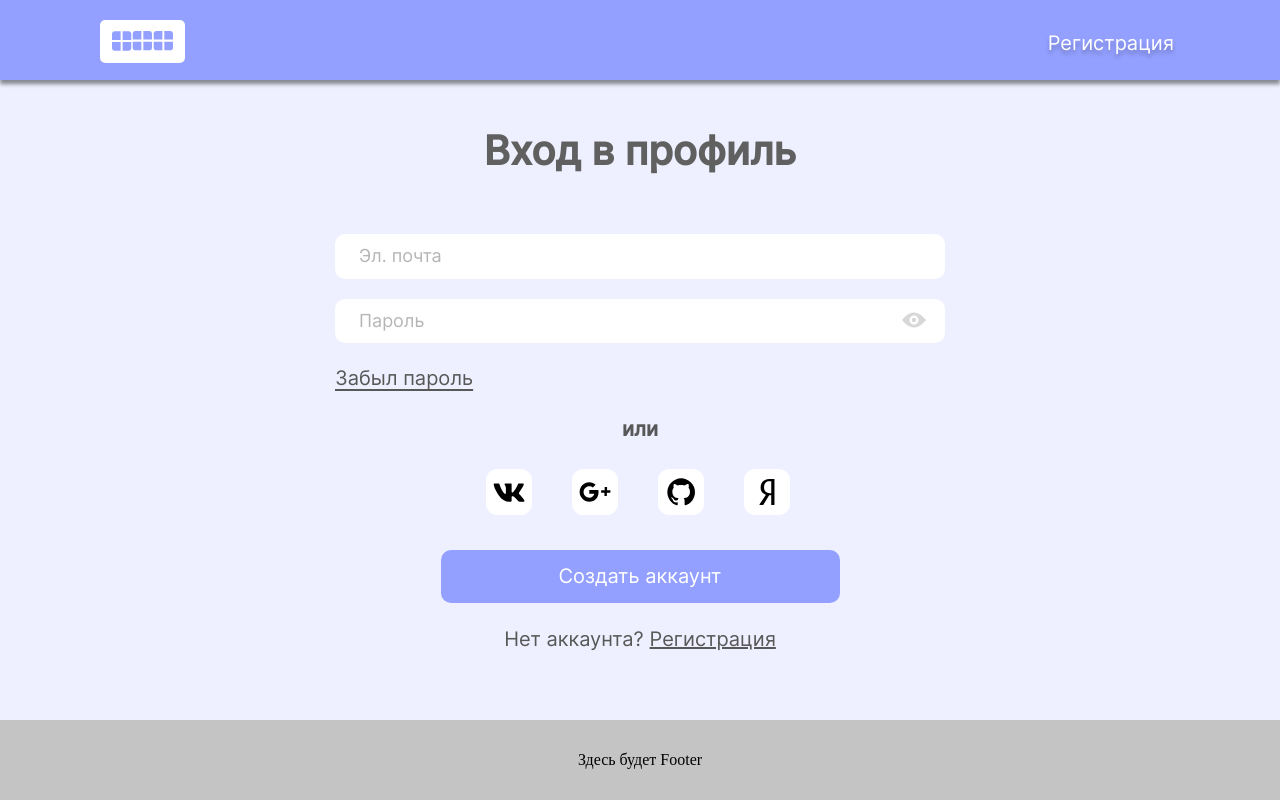
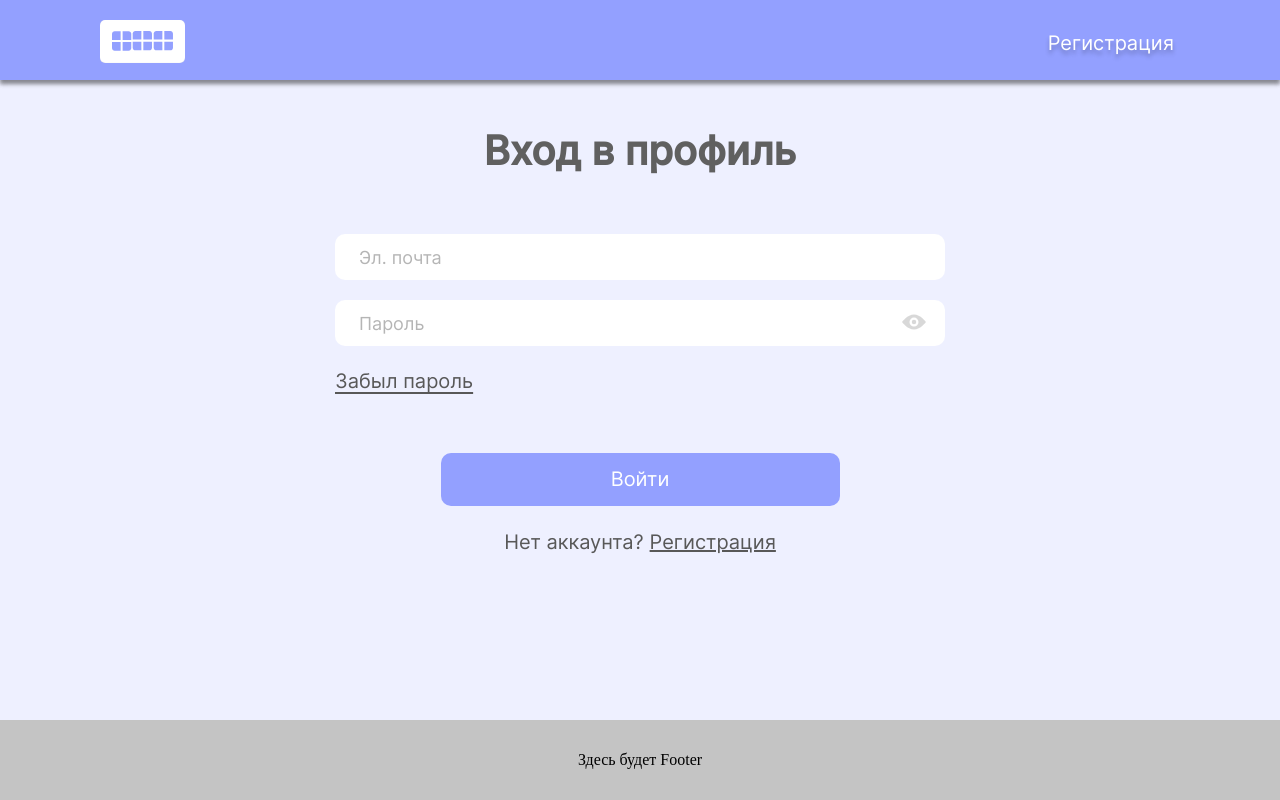
Before and after one commit to tutanhamon667/contract, a React (Create React App) app in the folder frontend/: page /signin in a window 1280 px wide. Built offline with nearby package versions, Linux system fonts and the light colour scheme.

Commit message:
корректировать вёрстку для LoginForm

```diff
--- a/frontend/src/components/Forms/LoginForm/LoginForm.css
+++ b/frontend/src/components/Forms/LoginForm/LoginForm.css
@@ -22,7 +22,7 @@
   font-weight: 400;
   text-decoration-line: underline;
   text-underline-offset: 4px;
-  margin-top: 24px;
+  margin: 24px 0 60px;
   transition: all 0.2s ease-in-out;
 }
 .login__forgotLink:hover{
--- a/frontend/src/components/Forms/LoginForm/LoginForm.jsx
+++ b/frontend/src/components/Forms/LoginForm/LoginForm.jsx
@@ -26,6 +26,7 @@ const LoginForm = () => {
             autocomplete="email"
             marginTop={20}
             width={610}
+            height={46}
           />
           <InputAuth
             placeholder="Пароль"
@@ -33,14 +34,15 @@ const LoginForm = () => {
             autocomplete="current-password"
             marginTop={20}
             width={610}
+            height={46}
             pass={togglePasswordVisibility}
           />
           <Link className="login__forgotLink" to="/forgot-password">
             Забыл пароль
           </Link>
         </div>
-        <LinkBar />
-        <Button text="Создать аккаунт" width={399} type="submit" />
+        {/* <LinkBar /> */}
+        <Button text="Войти" width={399} type="submit" />
         <div className="login__footerLinkContainer">
           <p className="login__footerLinkDescription">Нет аккаунта?</p>
           <Link className="login__footerLink" to="/signup">
--- a/frontend/src/components/Forms/RegisterForm/RegisterForm.jsx
+++ b/frontend/src/components/Forms/RegisterForm/RegisterForm.jsx
@@ -24,7 +24,7 @@ const RegisterForm = () => {
             text="Я заказчик"
             width={295}
             height={46}
-            type="submit"
+            type="button"
             inheritTheme
             white={role === "freelancer" ? true : false}
             onClick={() => setRole("customer")}
@@ -33,7 +33,7 @@ const RegisterForm = () => {
             text="Я фрилансер"
             width={295}
             height={46}
-            type="submit"
+            type="button"
             inheritTheme
             white={role === "customer" ? true : false}
             onClick={() => setRole("freelancer")}
```
